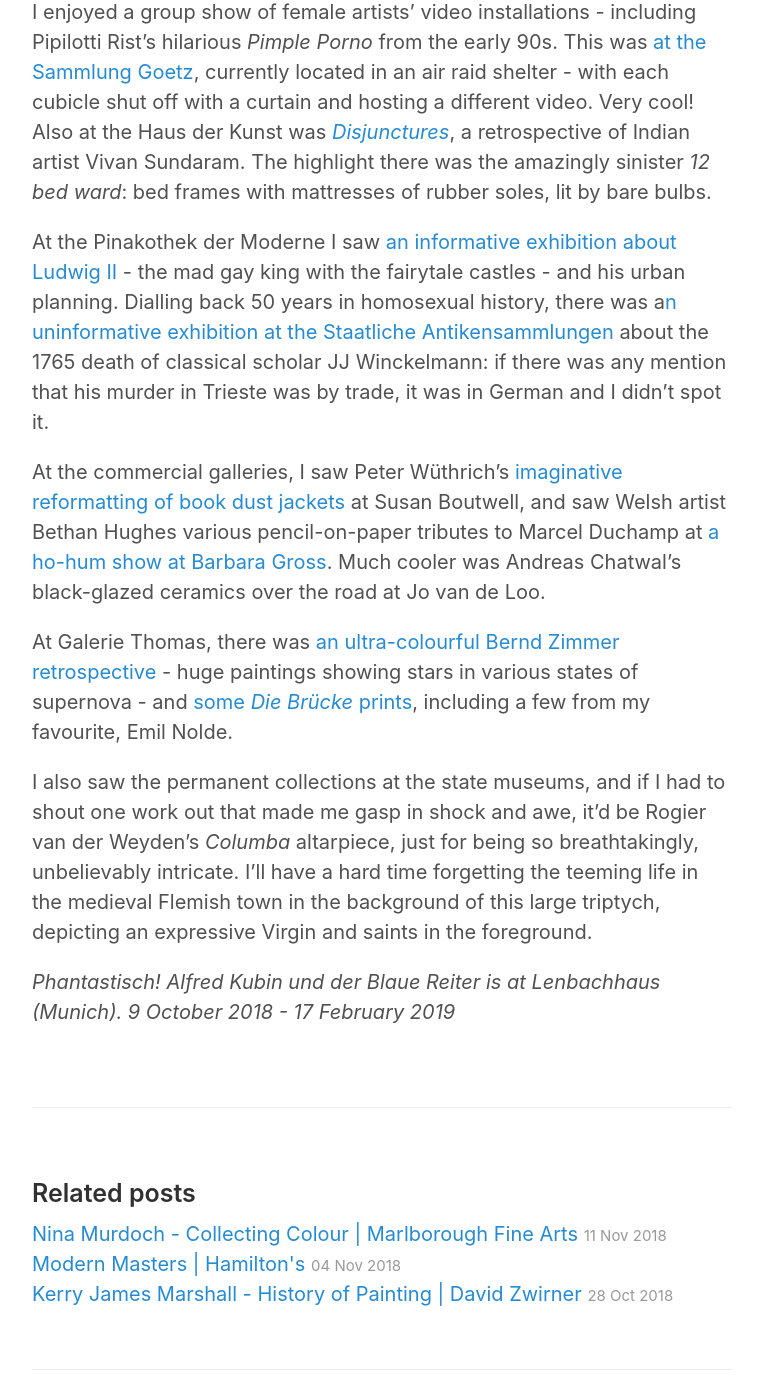
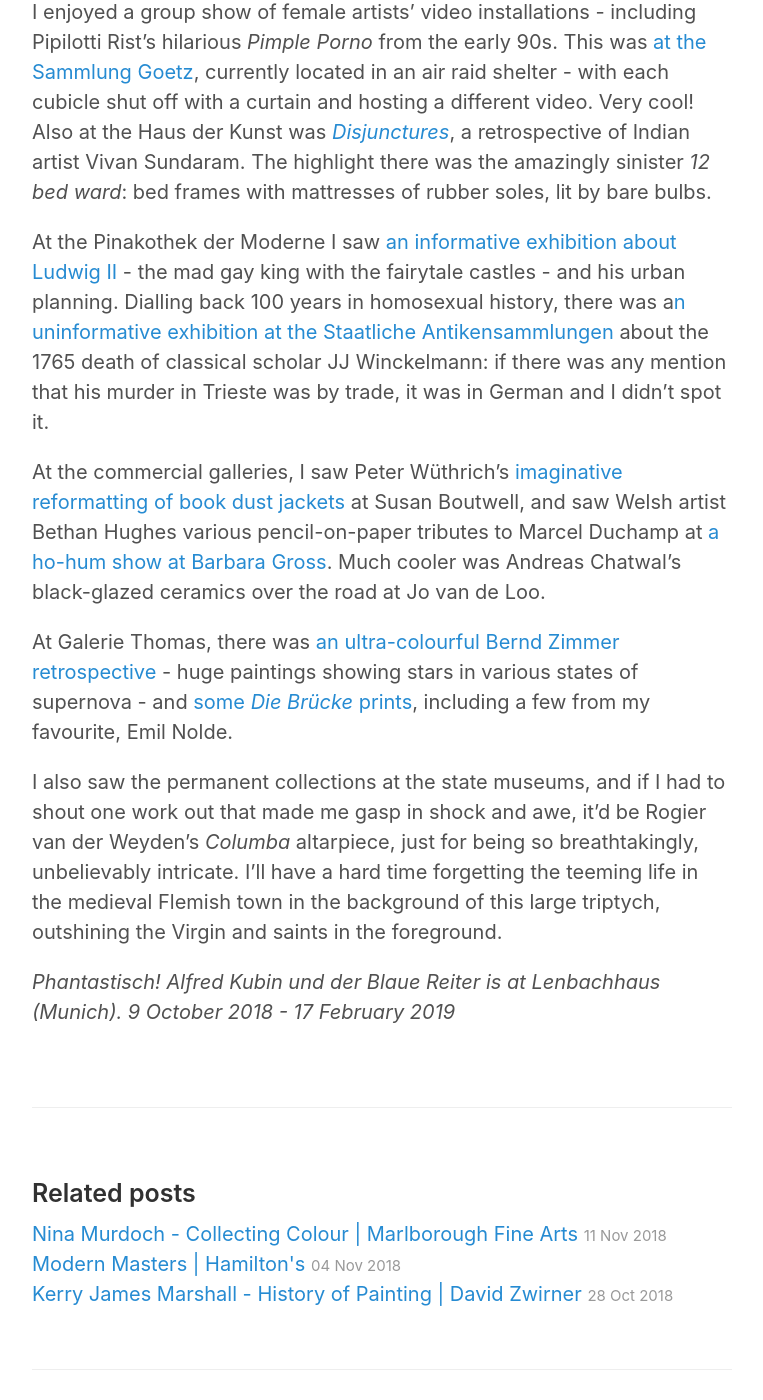
Before and after one commit to JMDKC/jmdkc.github.io, a Jekyll site: the page built from _posts/2018-11-18-kubin-lenbachhaus.md, in a window 1280 px wide and 1400 px high, scrolled down 3092 px. Shown: the whole window, without its empty margins (258-1021 px from the left). Built offline with Jekyll 4.4.1, drawn with Linux system fonts in a browser that asks for light colours.

Commit message:
amended kubin post

```diff
--- a/_posts/2018-11-18-kubin-lenbachhaus.md
+++ b/_posts/2018-11-18-kubin-lenbachhaus.md
@@ -32,12 +32,12 @@ I was a bit baffled by [Jörg Immendorff at the Haus der Kunst,](https://hausder
 
 I enjoyed a group show of female artists’ video installations - including Pipilotti Rist’s hilarious *Pimple Porno* from the early 90s. This was [at the Sammlung Goetz](https://hausderkunst.de/en/exhibitions/generations-part-2-kuenstlerinnen-im-dialog-sammlung-goetz-im-haus-der-kunst-1), currently located in an air raid shelter - with each cubicle shut off with a curtain and hosting a different video. Very cool! Also at the Haus der Kunst was *[Disjunctures](https://hausderkunst.de/en/exhibitions/vivan-sundaram-disjunctures)*, a retrospective of Indian artist Vivan Sundaram. The highlight there was the amazingly sinister *12 bed ward*: bed frames with mattresses of rubber soles, lit by bare bulbs.
 
-At the Pinakothek der Moderne I saw [an informative exhibition about Ludwig II](https://www.pinakothek.de/en/exhibitions/architecture-under-king-ludwig-ii-palaces-and-factories) - the mad gay king with the fairytale castles - and his urban planning. Dialling back 50 years in homosexual history, there was a[n uninformative exhibition at the Staatliche Antikensammlungen](https://www.antike-am-koenigsplatz.mwn.de/de/staatliche-antiken-sammlungen-muenchen/sonderausstellungen/tod-in-triest.html) about the 1765 death of classical scholar JJ Winckelmann: if there was any mention that his murder in Trieste was by trade, it was in German and I didn’t spot it.
+At the Pinakothek der Moderne I saw [an informative exhibition about Ludwig II](https://www.pinakothek.de/en/exhibitions/architecture-under-king-ludwig-ii-palaces-and-factories) - the mad gay king with the fairytale castles - and his urban planning. Dialling back 100 years in homosexual history, there was a[n uninformative exhibition at the Staatliche Antikensammlungen](https://www.antike-am-koenigsplatz.mwn.de/de/staatliche-antiken-sammlungen-muenchen/sonderausstellungen/tod-in-triest.html) about the 1765 death of classical scholar JJ Winckelmann: if there was any mention that his murder in Trieste was by trade, it was in German and I didn’t spot it.
 
 At the commercial galleries, I saw Peter Wüthrich’s [imaginative reformatting of book dust jackets](https://susanboutwell.com/art/?id=13921) at Susan Boutwell, and saw Welsh artist Bethan Hughes various pencil-on-paper tributes to Marcel Duchamp at [a ho-hum show at Barbara Gross](http://www.barbaragross.de/exhibitions/). Much cooler was Andreas Chatwal’s black-glazed ceramics over the road at Jo van de Loo.
 
 At Galerie Thomas, there was [an ultra-colourful Bernd Zimmer retrospective](https://www.galerie-thomas.de/detail-exhibitions-gtm-en/bernd-zimmer-en.html) - huge paintings showing stars in various states of supernova - and [some *Die Brücke* prints](https://www.galerie-thomas.de/detail-exhibitions-gt-en/expressionists-prints-and-emil-nolde-12-x-prints.html), including a few from my favourite, Emil Nolde.
 
-I also saw the permanent collections at the state museums, and if I had to shout one work out that made me gasp in shock and awe, it’d be Rogier van der Weyden’s *Columba* altarpiece, just for being so breathtakingly, unbelievably intricate. I’ll have a hard time forgetting the teeming life in the medieval Flemish town in the background of this large triptych, depicting an expressive Virgin and saints in the foreground.
+I also saw the permanent collections at the state museums, and if I had to shout one work out that made me gasp in shock and awe, it’d be Rogier van der Weyden’s *Columba* altarpiece, just for being so breathtakingly, unbelievably intricate. I’ll have a hard time forgetting the teeming life in the medieval Flemish town in the background of this large triptych, outshining the Virgin and saints in the foreground.
 
 *Phantastisch! Alfred Kubin und der Blaue Reiter is at Lenbachhaus (Munich). 9 October 2018 - 17 February 2019*
```
